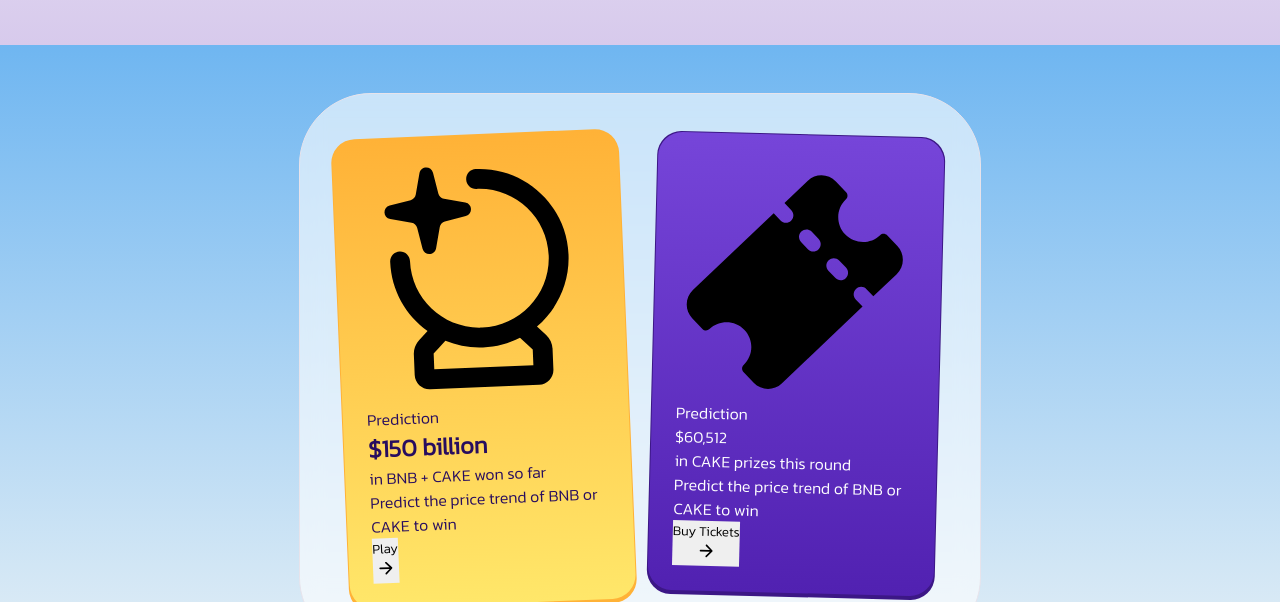
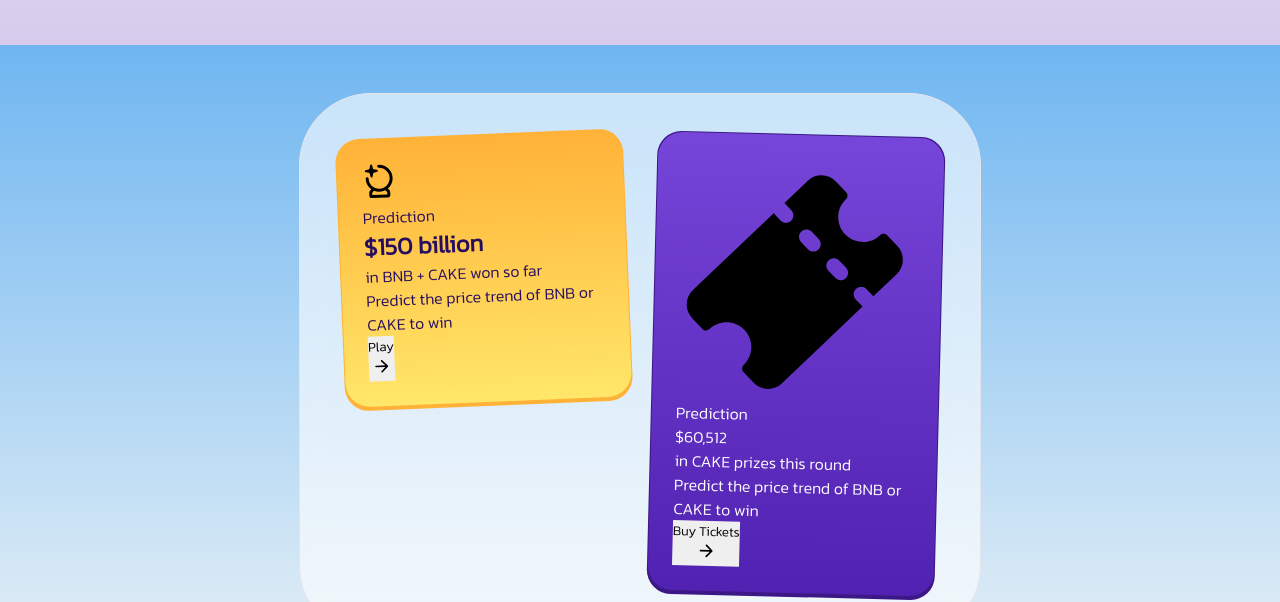
Before and after one commit to GAutuori94/Pancakeswap_demo, a plain HTML site: page src/home.html in a window 1280 px wide. Shown: the part 652-1254 px from the top of the page. Drawn offline with Linux system fonts and the light colour scheme.

Commit message:
feat: insert svg from assets in yellow card

```diff
--- a/src/home.html
+++ b/src/home.html
@@ -93,14 +93,7 @@
                             <div class="yellow-card-inner">
                                 <div class="yellow-card-body">
                                     <div class="svg-container">
-                                        <svg viewBox="0 0 24 24">
-                                            <path
-                                                d="M3.18731 5.68438C2.44993 5.52604 2.44993 4.47393 3.18731 4.31559L5.3203 3.85755C5.58957 3.79973 5.79991 3.58939 5.85774 3.32012L6.31577 1.18713C6.47411 0.449748 7.52622 0.449751 7.68457 1.18713L8.1426 3.32012C8.20042 3.58939 8.41076 3.79973 8.68003 3.85755L10.813 4.31559C11.5504 4.47393 11.5504 5.52604 10.813 5.68438L8.68003 6.14241C8.41076 6.20024 8.20042 6.41058 8.1426 6.67985L7.68457 8.81284C7.52622 9.55022 6.47411 9.55022 6.31577 8.81284L5.85774 6.67985C5.79991 6.41058 5.58957 6.20024 5.3203 6.14241L3.18731 5.68438Z">
-                                            </path>
-                                            <path fill-rule="evenodd" clip-rule="evenodd"
-                                                d="M12 2.99998C15.866 2.99998 19 6.13399 19 9.99998C19 13.866 15.866 17 12 17C8.13401 17 5 13.866 5 9.99998C5 9.4477 4.55228 8.99998 4 8.99998C3.44772 8.99998 3 9.4477 3 9.99998C3 12.8894 4.36163 15.4608 6.47822 17.1075L5.58579 18C5.21071 18.3751 5 18.8838 5 19.4142V21.5C5 22.3284 5.67157 23 6.5 23H17.5C18.3284 23 19 22.3284 19 21.5V19.4142C19 18.8838 18.7893 18.3751 18.4142 18L17.5218 17.1075C19.6384 15.4608 21 12.8894 21 9.99998C21 5.02942 16.9706 0.999985 12 0.999985C11.4477 0.999985 11 1.4477 11 1.99998C11 2.55227 11.4477 2.99998 12 2.99998ZM12 19C10.6564 19 9.38156 18.7056 8.23649 18.1777L7 19.4142L7 21H17V19.4142L15.7635 18.1777C14.6184 18.7056 13.3436 19 12 19Z">
-                                            </path>
-                                        </svg>
+                                        <img src="assets/images/svg/asset 49.svg" />
                                     </div>
                                     <div class="card-text">
                                         <p>Prediction</p>
```
